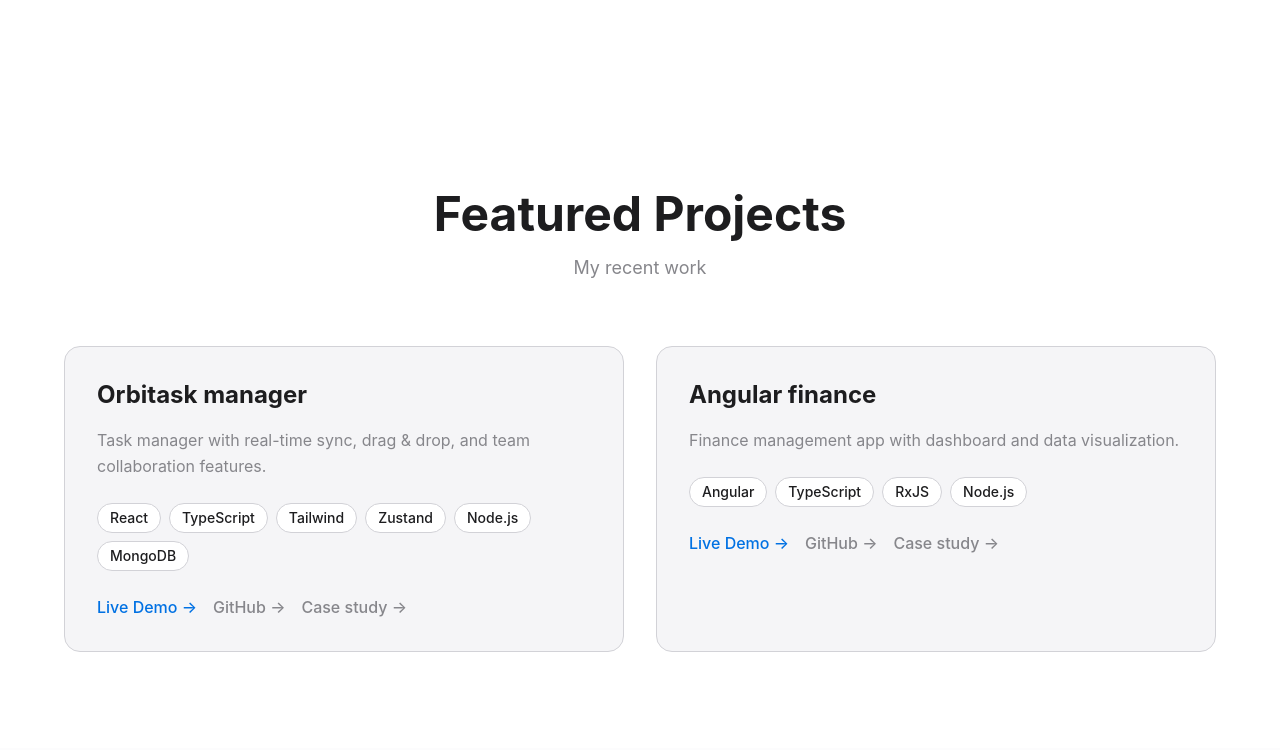
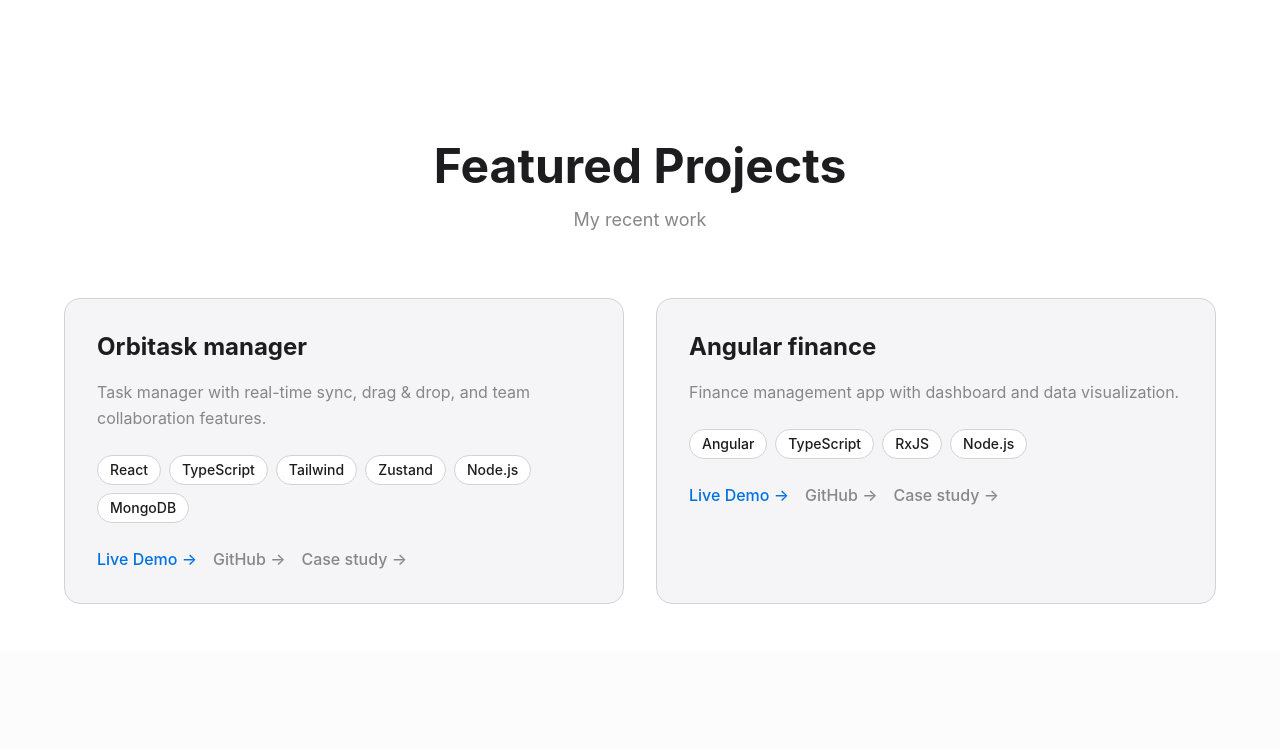
Before and after one commit to Olaf-Koziara/portfolio, a Next.js app: page /en in a window 1280 px wide. Shown: the part 1386-2136 px from the top of the page. Built offline with nearby package versions, Linux system fonts and the light colour scheme.

Commit message:
update padding class

```diff
--- a/src/components/sections/ProjectsSection.tsx
+++ b/src/components/sections/ProjectsSection.tsx
@@ -78,7 +78,7 @@
   const projects: Project[] = t.raw("items");
 
   return (
-    <section id="projects" className="py-24 px-4 sm:px-6 lg:px-8">
+    <section id="projects" className="py-12 px-4 sm:px-6 lg:px-8">
       <div className="max-w-6xl mx-auto">
         <motion.div
           initial={{ opacity: 0, y: 20 }}
```
